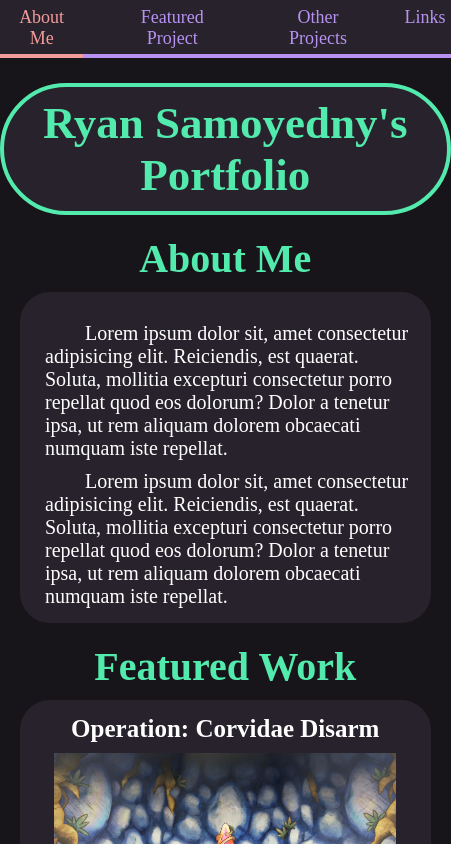
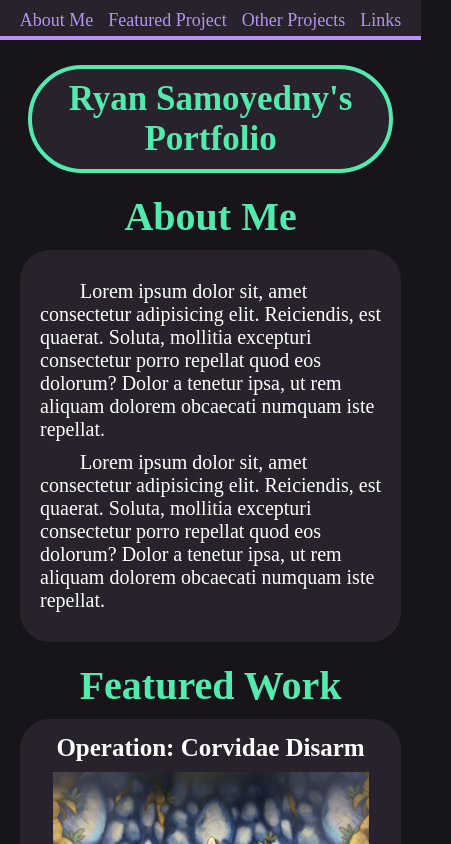
Before and after one commit to rsamoyedny/rsamoyedny-portfolio, a React (Vite) app in the folder site-dev-files/: page / in a window 390 px wide. Shown: the top 844 px of the page, 451 px wide, since content can reach past the window. Built offline with nearby package versions, Linux system fonts and the light colour scheme.

Commit message:
responsive down to 320px

```diff
--- a/site-dev-files/src/App.css
+++ b/site-dev-files/src/App.css
@@ -86,7 +86,7 @@ header {
 
 header h1 {
     margin: 25px 0 0;
-    font-size: 45px;
+    font-size: 35px;
     width: max-content;
     max-width: 70vw;
     min-width: 17ch;
@@ -103,7 +103,8 @@ nav {
     background-color: var(--color-gray-m);
     border-bottom: 4px solid var(--color-purple-m);
     position: sticky;
-    top: 0;
+    padding-top: 3px;
+    top: -3px;
     z-index: 100;
 }
 
@@ -112,7 +113,7 @@ nav ul {
     padding: 0;
     margin: 0;
     display: flex;
-    gap: 25px;
+    gap: 15px;
     justify-content: center;
 }
 
@@ -121,7 +122,7 @@ nav a {
     text-decoration: none;
     display: block;
     text-align: center;
-    padding: 7px 5px 5px;
+    padding: 7px 0 5px;
 }
 
 nav a:hover,
@@ -157,6 +158,7 @@ main {
     flex-direction: column;
     overflow-y: auto;
     padding-top: 30px;
+    padding-bottom: 30px;
     gap: 10px;
 }
 
@@ -165,7 +167,7 @@ main {
     min-width: 20ch;
     text-indent: 2em;
     margin: 0;
-    margin-left: 10px;
+    margin-left: 5px;
 }
 
 /*      Project Class       */
@@ -310,7 +312,7 @@ footer ul {
     padding: 0;
     margin: 0;
     display: flex;
-    gap: 25px;
+    gap: 15px;
     justify-content: center;
 }
 
@@ -319,7 +321,7 @@ footer a {
     text-decoration: none;
     display: block;
     text-align: center;
-    padding: 5px 5px;
+    padding: 5px 0;
 }
 
 footer a:hover,
@@ -331,13 +333,37 @@ footer a:active {
 
 /*      Media Queries       */
 
-@media screen and (min-width: 530px) {
+@media only screen and (min-width: 475px) {
+    header h1 {
+        font-size: 45px;
+    }
+
+    nav ul {
+        gap: 25px;
+    }
+
+    nav a {
+        font-size: 18px;
+        padding: 7px 5px 5px;
+    }
+
+    footer ul {
+        gap: 25px;
+    }
+
+    footer a {
+        font-size: 18px;
+        padding: 5px 5px;
+    }
+}
+
+@media only screen and (min-width: 530px) {
     header h1 {
         font-size: 50px;
     }
 }
 
-@media screen and (min-width: 640px) {
+@media only screen and (min-width: 640px) {
     nav ul {
         gap: 50px;
     }
@@ -357,7 +383,7 @@ footer a:active {
     }
 }
 
-@media screen and (min-width: 900px) {
+@media only screen and (min-width: 900px) {
     main {
         grid-template-areas:
             "bio featured"
@@ -370,7 +396,7 @@ footer a:active {
     }
 }
 
-@media screen and (min-width: 1000px) {
+@media only screen and (min-width: 1000px) {
     #featured-project .project {
         grid-template-areas:
             "image title"
```
